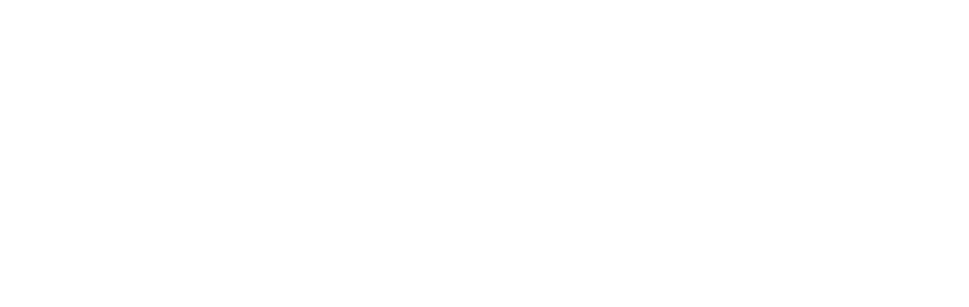
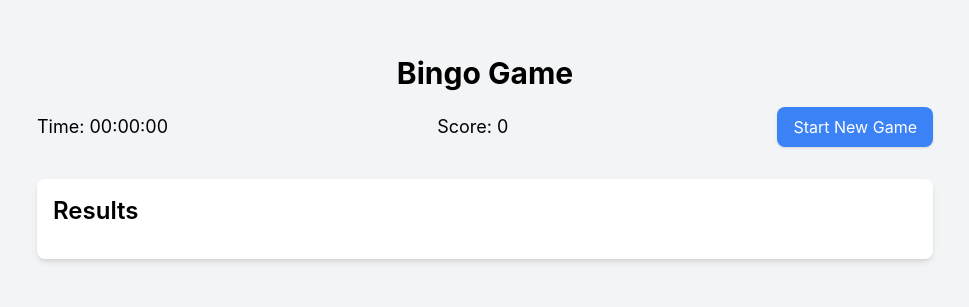
Before and after one commit to Oldu8/toxic-bingo-meeting, a Vue app: page /results in a window 1280 px wide. Before the commit this address had no page. Shown: the part 275-582 px from the top of the page, without its empty margins (155-1124 px from the left). Built offline with nearby package versions, Linux system fonts and the light colour scheme.

Commit message:
make results page, add naming routes

```diff
--- a/src/views/GameView.vue
+++ b/src/views/GameView.vue
@@ -1,15 +1,21 @@
 <script lang="ts">
 import { defineComponent, computed, reactive, ref, onMounted, onUnmounted } from 'vue'
-import { useRoute } from 'vue-router'
+import { useRoute, useRouter } from 'vue-router'
 import dayjs from 'dayjs'
 import duration from 'dayjs/plugin/duration'
 
 dayjs.extend(duration)
 
+type PhraseData = {
+  phrase: string
+  clicks: number
+}
+
 export default defineComponent({
   name: 'GameView',
   setup() {
     const route = useRoute()
+    const router = useRouter()
 
     // Game Data from Route
     const gameData = reactive(route.query || {})
@@ -49,15 +55,34 @@
       if (timerInterval) clearInterval(timerInterval)
     })
 
-    // Click Handler
     const handleSquareClick = (index: number) => {
       squareCounts[index]++
     }
 
-    // End Game
     const endGame = () => {
       console.log('Game Ended')
       console.log('Results:', squareCounts)
+
+      if (timerInterval) clearInterval(timerInterval) // Stop the timer
+
+      router.push({
+        path: '/results',
+        query: {
+          gameName: gameName.value,
+          time: timer.value.toString(),
+          score: totalScore.value,
+          phrases: JSON.stringify(
+            phrases.value
+              .map(
+                (phrase: string, index: number): PhraseData => ({
+                  phrase,
+                  clicks: squareCounts[index],
+                }),
+              )
+              .sort((a: PhraseData, b: PhraseData) => b.clicks - a.clicks),
+          ),
+        },
+      })
     }
 
     const getClassByClicks = (clicks: number) => {
--- a/src/views/HomeView.vue
+++ b/src/views/HomeView.vue
@@ -61,6 +61,7 @@
         type="text"
         placeholder="Enter game name"
         v-model="gameName"
+        maxlength="180"
         class="w-full px-4 py-2 border rounded-md focus:ring-2 focus:ring-blue-500"
       />
     </div>
--- /dev/null
+++ b/src/views/ResultView.vue
@@ -0,0 +1,80 @@
+<script lang="ts">
+import { defineComponent, computed, ref } from 'vue'
+import { useRoute, useRouter } from 'vue-router'
+
+export default defineComponent({
+  name: 'ResultsView',
+  setup() {
+    const route = useRoute()
+    const router = useRouter()
+
+    const gameName = ref(route.query.gameName || 'Bingo Game')
+    const totalTime = ref(Number(route.query.time || 0))
+    const totalScore = ref(Number(route.query.score || 0))
+    const sortedPhrases = ref(
+      JSON.parse((route.query.phrases as string) || '[]') as { phrase: string; clicks: number }[],
+    )
+
+    const formattedTime = computed(() => {
+      const hours = Math.floor(totalTime.value / 3600)
+      const minutes = Math.floor((totalTime.value % 3600) / 60)
+      const seconds = totalTime.value % 60
+
+      return `${String(hours).padStart(2, '0')}:${String(minutes).padStart(2, '0')}:${String(seconds).padStart(2, '0')}`
+    })
+
+    // Start a new game
+    const startNewGame = () => {
+      router.push({ name: 'Home' })
+    }
+
+    return {
+      gameName,
+      totalTime,
+      totalScore,
+      sortedPhrases,
+      formattedTime,
+      startNewGame,
+    }
+  },
+})
+</script>
+
+<template>
+  <div class="flex flex-col items-center justify-center min-h-screen bg-gray-100 p-4">
+    <!-- Header -->
+    <header class="flex flex-col w-full max-w-4xl mb-8">
+      <h1 class="text-3xl font-bold text-center mb-4">{{ gameName }}</h1>
+      <div class="flex items-center justify-between">
+        <p class="text-lg">Time: {{ formattedTime }}</p>
+        <p class="text-lg">Score: {{ totalScore }}</p>
+        <button
+          @click="startNewGame"
+          class="px-4 py-2 bg-blue-500 text-white rounded-lg shadow hover:bg-blue-600"
+        >
+          Start New Game
+        </button>
+      </div>
+    </header>
+
+    <!-- Phrases List -->
+    <div class="flex flex-col w-full max-w-4xl bg-white shadow-md rounded-lg p-4">
+      <h2 class="text-2xl font-semibold mb-4">Results</h2>
+      <div
+        v-for="(phraseObj, index) in sortedPhrases"
+        :key="index"
+        class="flex items-center justify-between border-b py-2"
+      >
+        <span class="text-lg">{{ phraseObj.phrase }}</span>
+        <span class="text-lg font-bold">{{ phraseObj.clicks }} Clicks</span>
+      </div>
+    </div>
+  </div>
+</template>
+
+<style scoped>
+/* Animation for the first click */
+.square-clicked {
+  animation: pulse 0.3s ease-in-out;
+}
+</style>
```
Also changed, not shown: src/router/index.ts (+4 -4 lines).
